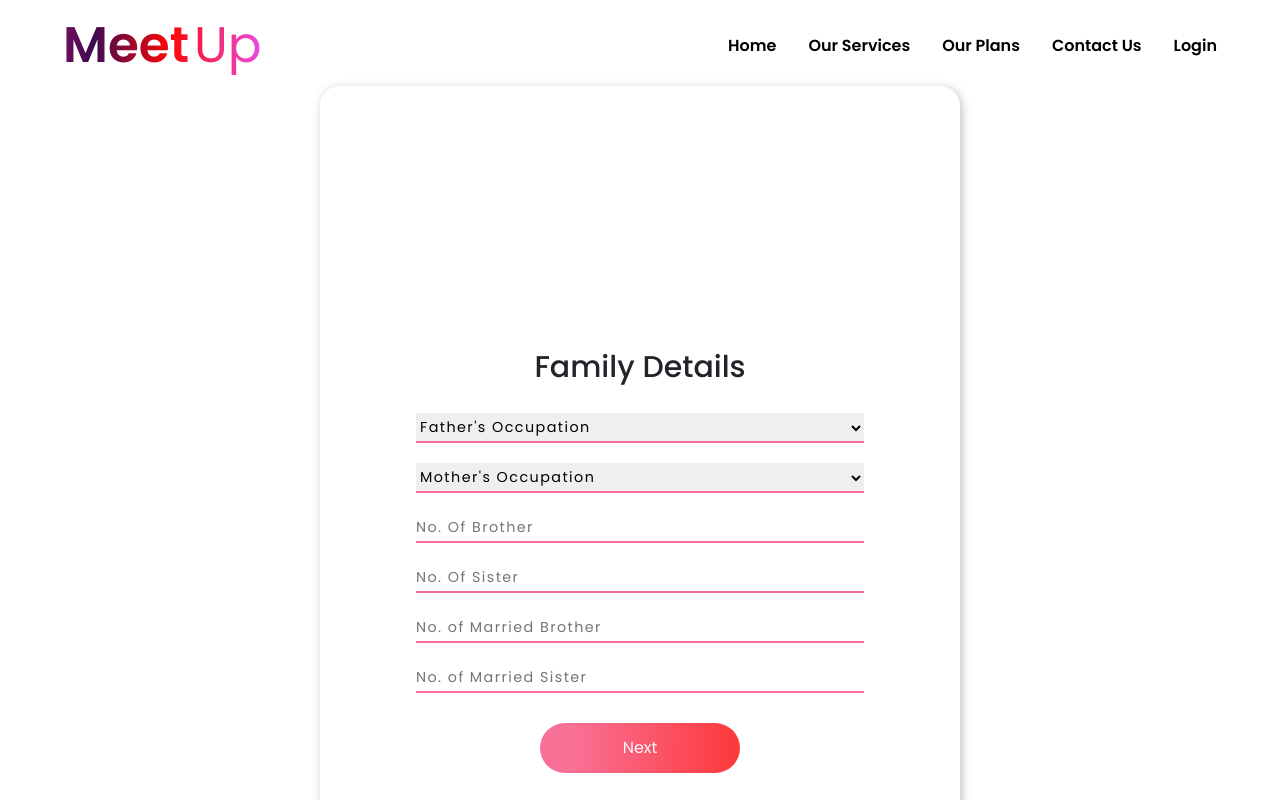
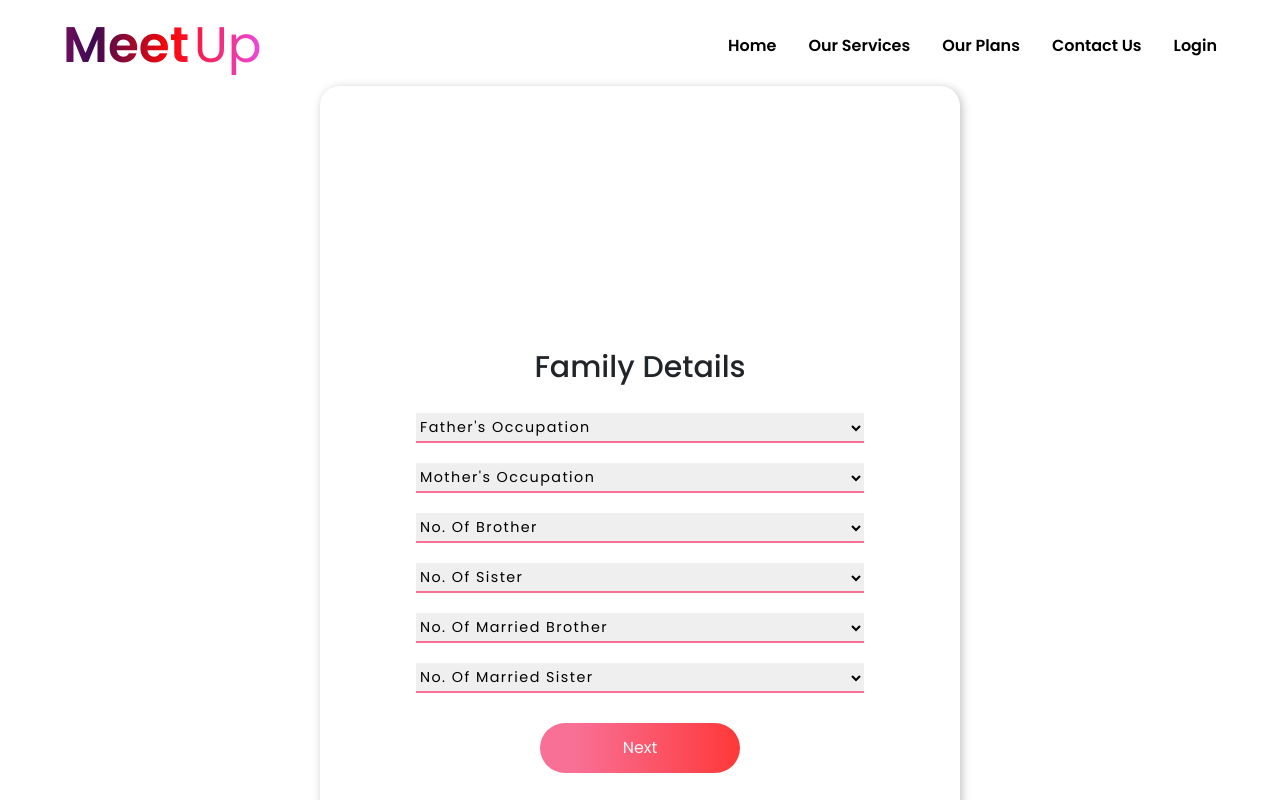
Before and after one commit to KaushalMaster/React_Martrimonial, a React (Create React App) app: page /Registration3 in a window 1280 px wide. Shown: the top 800 px of the page. Built offline with nearby package versions, Linux system fonts and the light colour scheme; no server answers.

Commit message:
updated the family data on the registration3 page with an PUT API Request

```diff
--- a/src/Pages/Registration3/Registration3.jsx
+++ b/src/Pages/Registration3/Registration3.jsx
@@ -1,13 +1,58 @@
-import React from "react";
+import React, { useState } from "react";
+import axios from "axios";
 
 function Registration3() {
+  const token = localStorage.getItem("token");
+  const handleSubmit = async () => {
+    try {
+      const response = await axios.put(
+        "https://metrimonial.onrender.com/api/family",
+        {
+          fatherOccupation: selectedFatherOccupation,
+          motherOccupation: selectedMotherOccupation,
+          numberOfBrothers: selectedNumberOfBrothers,
+          numberOfSisters: selectedNumberOfSisters,
+          numberOfMarriedBrothers: selectedNumberOfMarriedBrothers,
+          numberOfMarriedSisters: selectedNumberOfMarriedSisters,
+        },
+        {
+          headers: {
+            Authorization: token,
+          },
+        }
+      );
+
+      // Handle the response as needed (e.g., show success message, navigate to the next page)
+      console.log(response);
+      console.log(response.data);
+      console.log(response.data.data[0]);
+      console.log("Family data updated:", response.data);
+      // Add your desired actions here, such as navigating to the next page
+    } catch (error) {
+      console.error("Error updating family data:", error);
+      // Handle the error as needed (e.g., show error message)
+    }
+  };
+
+  const [selectedFatherOccupation, setSelectedFatherOccupation] = useState("");
+  const [selectedMotherOccupation, setSelectedMotherOccupation] = useState("");
+  const [selectedNumberOfBrothers, setSelectedNumberOfBrothers] = useState("");
+  const [selectedNumberOfSisters, setSelectedNumberOfSisters] = useState("");
+  const [selectedNumberOfMarriedBrothers, setSelectedNumberOfMarriedBrothers] =
+    useState("");
+  const [selectedNumberOfMarriedSisters, setSelectedNumberOfMarriedSisters] =
+    useState("");
+
   return (
     <div>
       <div className="login__wrapepr">
         <div className="login login-padding">
           <h2>Family Details</h2>
           <div className="gender_state">
-            <select className="gender">
+            <select
+              className="gender"
+              onChange={(e) => setSelectedFatherOccupation(e.target.value)}
+            >
               <option value="">Father's Occupation</option>
               <option value="Service">Service</option>
               <option value="Job">Job</option>
@@ -15,7 +60,10 @@ function Registration3() {
             </select>
           </div>
           <div className="gender_state">
-            <select className="gender">
+            <select
+              className="gender"
+              onChange={(e) => setSelectedMotherOccupation(e.target.value)}
+            >
               <option value="">Mother's Occupation</option>
               <option value="HouseWife">HouseWife</option>
               <option value="Service">Service</option>
@@ -23,29 +71,79 @@ function Registration3() {
               <option value="Business">Business</option>
             </select>
           </div>
-          <input
-            placeholder="No. Of Brother"
-            type="text"
-            // onChange={(e) => setuser_name(e.target.value)}
-          />
-          <input
-            placeholder="No. Of Sister"
-            type="text"
-            // onChange={(e) => setuser_name(e.target.value)}
-          />
-          <input
-            placeholder="No. of Married Brother"
-            type="text"
-            // onChange={(e) => setuser_name(e.target.value)}
-          />
-          <input
-            placeholder="No. of Married Sister"
-            type="text"
-            // onChange={(e) => setuser_name(e.target.value)}
-          />
+          <div className="gender_state">
+            <select
+              className="gender"
+              onChange={(e) => setSelectedNumberOfBrothers(e.target.value)}
+            >
+              <option value="">No. Of Brother</option>
+              <option value="0">0</option>
+              <option value="1">1</option>
+              <option value="2">2</option>
+              <option value="3">3</option>
+              <option value="4">4</option>
+              <option value="5">5</option>
+              <option value="6">6</option>
+              <option value="7">7</option>
+            </select>
+          </div>
+          <div className="gender_state">
+            <select
+              className="gender"
+              onChange={(e) => setSelectedNumberOfSisters(e.target.value)}
+            >
+              <option value="">No. Of Sister</option>
+              <option value="0">0</option>
+              <option value="1">1</option>
+              <option value="2">2</option>
+              <option value="3">3</option>
+              <option value="4">4</option>
+              <option value="5">5</option>
+              <option value="6">6</option>
+              <option value="7">7</option>
+            </select>
+          </div>
+          <div className="gender_state">
+            <select
+              className="gender"
+              onChange={(e) =>
+                setSelectedNumberOfMarriedBrothers(e.target.value)
+              }
+            >
+              <option value="">No. Of Married Brother</option>
+              <option value="0">0</option>
+              <option value="1">1</option>
+              <option value="2">2</option>
+              <option value="3">3</option>
+              <option value="4">4</option>
+              <option value="5">5</option>
+              <option value="6">6</option>
+              <option value="7">7</option>
+            </select>
+          </div>
+          <div className="gender_state">
+            <select
+              className="gender"
+              onChange={(e) =>
+                setSelectedNumberOfMarriedSisters(e.target.value)
+              }
+            >
+              <option value="">No. Of Married Sister</option>
+              <option value="0">0</option>
+              <option value="1">1</option>
+              <option value="2">2</option>
+              <option value="3">3</option>
+              <option value="4">4</option>
+              <option value="5">5</option>
+              <option value="6">6</option>
+              <option value="7">7</option>
+            </select>
+          </div>
           <div id="recaptcha"></div>
           {/* onClick={handleSubmit} */}
-          <button className="text-light">Next</button>
+          <button className="text-light" onClick={handleSubmit}>
+            Next
+          </button>
         </div>
       </div>
     </div>
```
